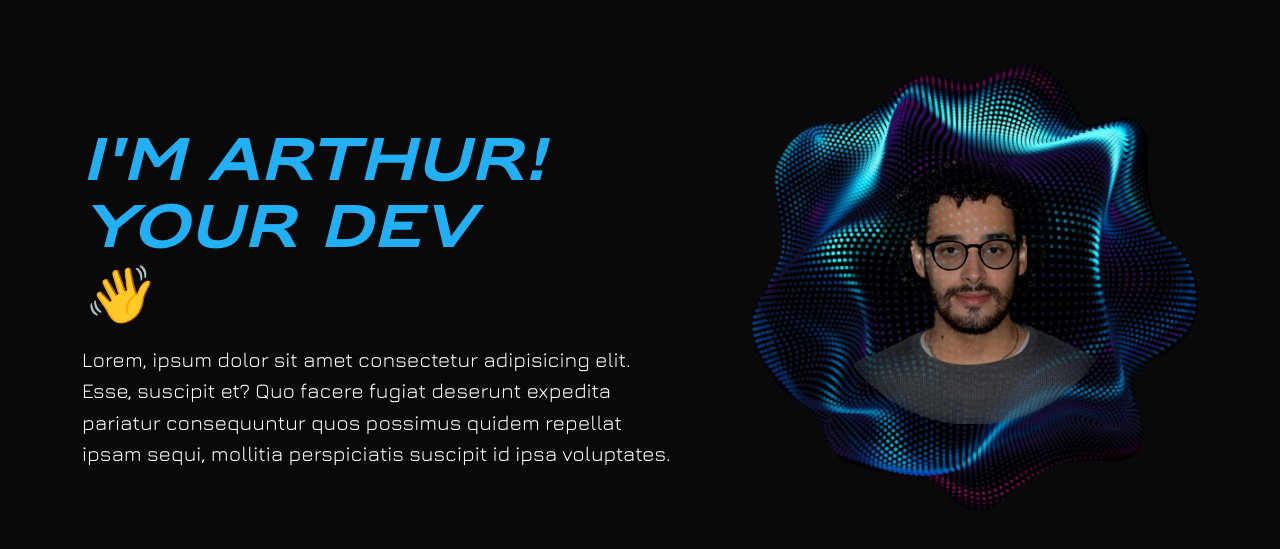
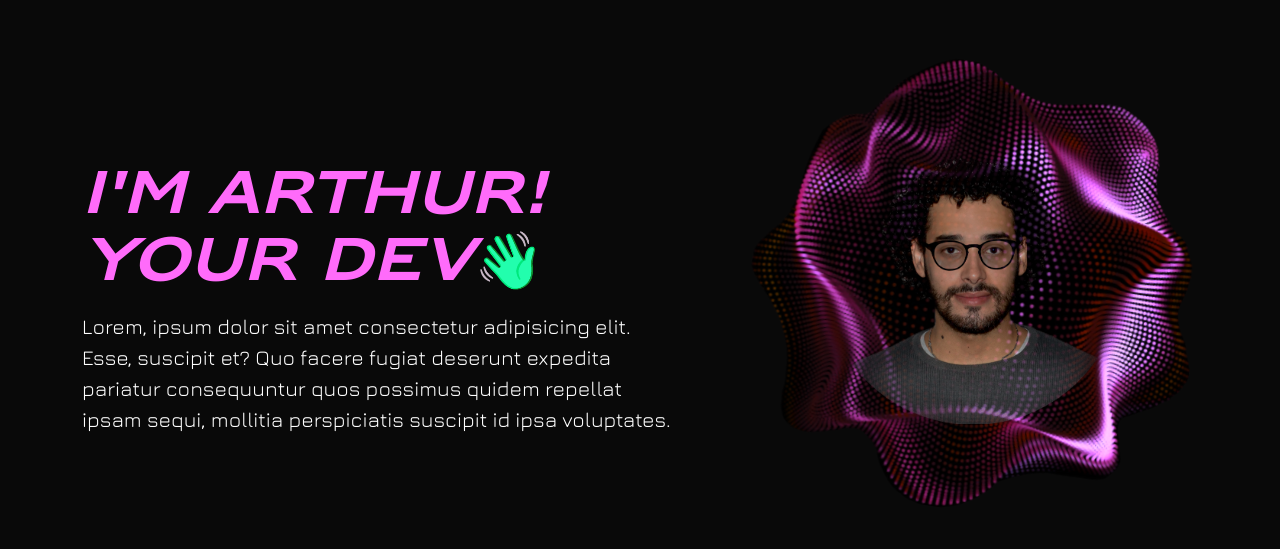
Before and after one commit to ITurres/iturres-reactive-portfolio, a React (Create React App) app: page /homepage in a window 1280 px wide. Shown: the part 113-662 px from the top of the page. Built offline with nearby package versions, Linux system fonts and the light colour scheme.

Commit message:
feat: on 'HomePage.tsx' the following changes were made:
- Wrap Emoji code within a <span> tag.
- Rename all animations class names.
- Remove inline {width:;} attr from 'profile' image.

```diff
--- a/src/components/pages/HomePage.tsx
+++ b/src/components/pages/HomePage.tsx
@@ -15,8 +15,9 @@ const HomePage = () => {
   return (
     <section id="homepage" className="homepage container">
       <div className="homepage__about">
-        <h1 className="homepage__about-title hue-rotate">
-          i&apos;m arthur! your dev &#128075;
+        <h1 className="homepage__about-title text-hue-rotate">
+          i&apos;m arthur! your dev
+          <span className="emoji">&#128075;</span>
         </h1>
         <p className="homepage__about-p">
           Lorem, ipsum dolor sit amet consectetur adipisicing elit. Esse,
@@ -29,12 +30,11 @@ const HomePage = () => {
         <img
           src={homepageDotsImage}
           alt="an abstract dotted figure"
-          className="image-layer figure rotate-resize"
+          className="image-layer figure rotate-hue-rotate"
         />
         <img
           src={profileImage}
           alt="my profile"
-          width="50%"
           className="image-layer profile"
         />
       </div>
```
